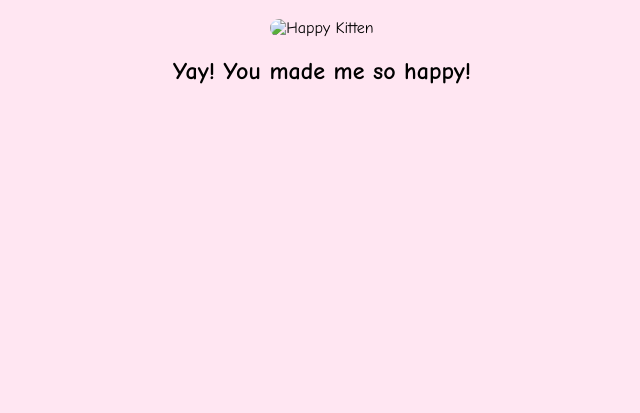
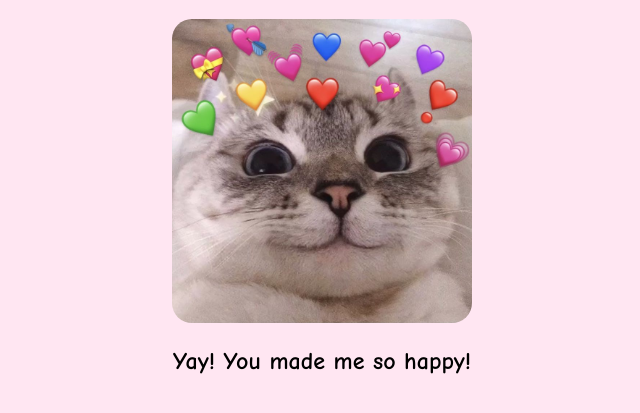
Before and after one commit to higly0/ramza, a plain HTML site: page index.html in a window 1280 px wide. Both pictures are taken after a click on the button "Yes". Shown: the part 61-474 px from the top of the page, without its empty margins (318-958 px from the left). Drawn offline with Linux system fonts and the light colour scheme; files whose address does not match are found by name.

Commit message:
Add files via upload

```diff
--- a/index.html
+++ b/index.html
@@ -61,7 +61,7 @@
         <button class="btn no-btn" onclick="makeYesBigger()">No</button>
     </div>
     <div id="kitten-container" class="hidden">
-        <img src="kitten.jpg" alt="Happy Kitten">
+        <img src="C:\Users\ramza\OneDrive\Рабочий стол\os project\kiten.jpg" alt="Happy Kitten">
         <h2>Yay! You made me so happy!</h2>
     </div>
 
```
